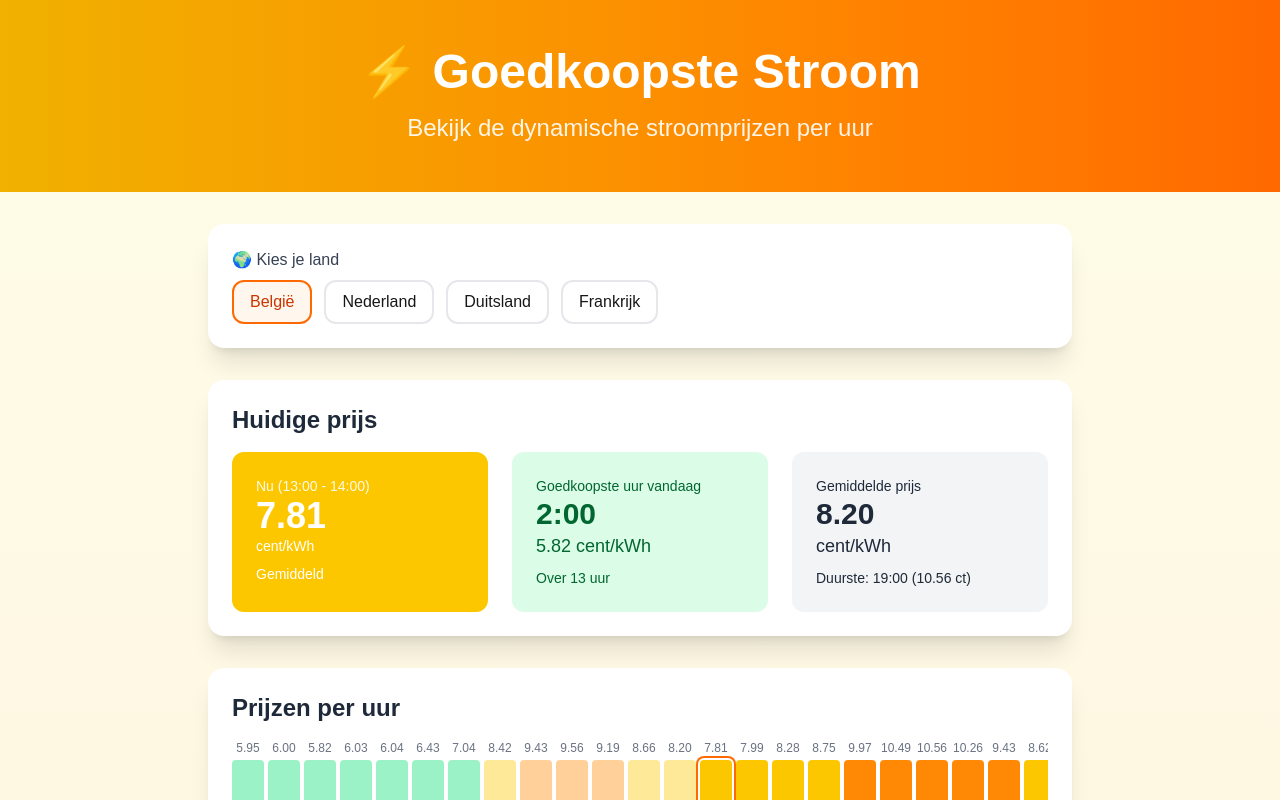
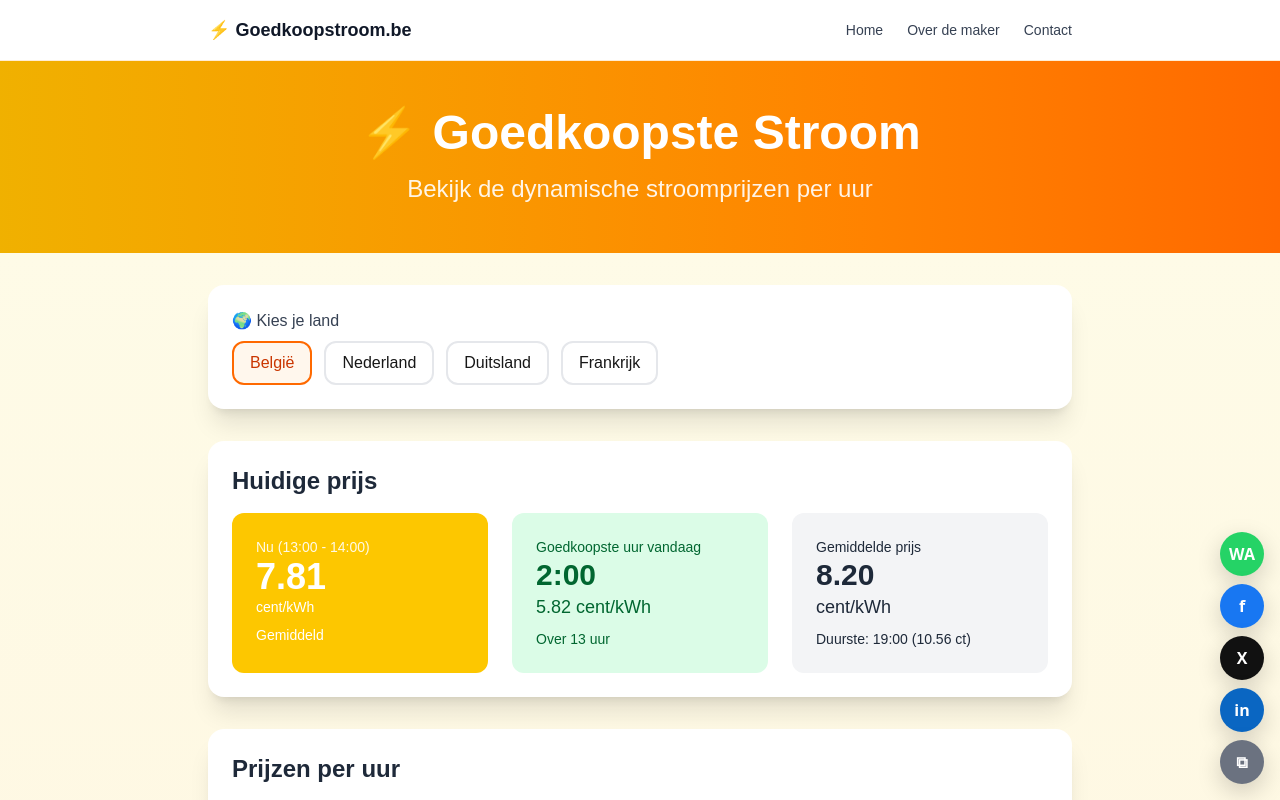
Before and after one commit to Hazier007/goedkoopstroom, a Next.js app: page / in a window 1280 px wide. Shown: the top 800 px of the page. Built offline with nearby package versions, Linux system fonts and the light colour scheme; no server answers.

Commit message:
Add header, footer and floating share buttons

```diff
--- /dev/null
+++ b/app/components/FloatingShare.tsx
@@ -0,0 +1,129 @@
+'use client';
+
+import { useEffect, useState } from 'react';
+import { usePathname } from 'next/navigation';
+
+export default function FloatingShare() {
+  const pathname = usePathname();
+  const [url, setUrl] = useState('');
+  const [isMobile, setIsMobile] = useState(false);
+
+  useEffect(() => {
+    setUrl(window.location.href);
+  }, [pathname]);
+
+  useEffect(() => {
+    const update = () => setIsMobile(window.innerWidth < 640);
+    update();
+    window.addEventListener('resize', update);
+    return () => window.removeEventListener('resize', update);
+  }, []);
+
+  const text = 'Check de goedkoopste stroom per uur op goedkoopstroom.be';
+
+  const encodedUrl = encodeURIComponent(url);
+  const encodedText = encodeURIComponent(text);
+
+  const links = {
+    whatsapp: `https://wa.me/?text=${encodedText}%20${encodedUrl}`,
+    facebook: `https://www.facebook.com/sharer/sharer.php?u=${encodedUrl}`,
+    x: `https://twitter.com/intent/tweet?text=${encodedText}&url=${encodedUrl}`,
+    linkedin: `https://www.linkedin.com/sharing/share-offsite/?url=${encodedUrl}`,
+  };
+
+  async function nativeShare() {
+    try {
+      if (navigator.share) {
+        await navigator.share({ title: 'Goedkoopste Stroom', text, url });
+      }
+    } catch {
+      // ignore
+    }
+  }
+
+  async function copyLink() {
+    try {
+      await navigator.clipboard.writeText(url);
+    } catch {
+      // ignore
+    }
+  }
+
+  if (!url) return null;
+
+  const size = isMobile ? 38 : 44;
+  const gap = isMobile ? 6 : 8;
+
+  return (
+    <div
+      style={
+        isMobile
+          ? {
+              position: 'fixed',
+              left: '50%',
+              transform: 'translateX(-50%)',
+              bottom: 14,
+              zIndex: 50,
+              display: 'flex',
+              flexDirection: 'row',
+              gap,
+              padding: 8,
+              borderRadius: 999,
+              background: 'rgba(255,255,255,0.9)',
+              backdropFilter: 'blur(8px)',
+              boxShadow: '0 8px 24px rgba(0,0,0,0.14)',
+            }
+          : {
+              position: 'fixed',
+              right: 16,
+              bottom: 16,
+              zIndex: 50,
+              display: 'flex',
+              flexDirection: 'column',
+              gap,
+            }
+      }
+      aria-label="Deel deze pagina"
+    >
+      <a href={links.whatsapp} target="_blank" rel="noreferrer" style={btn('#25D366', size)} aria-label="Deel via WhatsApp">
+        WA
+      </a>
+      <a href={links.facebook} target="_blank" rel="noreferrer" style={btn('#1877F2', size)} aria-label="Deel op Facebook">
+        f
+      </a>
+      <a href={links.x} target="_blank" rel="noreferrer" style={btn('#111111', size)} aria-label="Deel op X">
+        X
+      </a>
+      <a href={links.linkedin} target="_blank" rel="noreferrer" style={btn('#0A66C2', size)} aria-label="Deel op LinkedIn">
+        in
+      </a>
+      <button type="button" onClick={copyLink} style={btn('#6B7280', size)} aria-label="Kopieer link">
+        ⧉
+      </button>
+      {typeof navigator !== 'undefined' && 'share' in navigator && (
+        <button type="button" onClick={nativeShare} style={btn('#F97316', size)} aria-label="Delen">
+          ↗
+        </button>
+      )}
+    </div>
+  );
+}
+
+function btn(bg: string, size: number): React.CSSProperties {
+  return {
+    width: size,
+    height: size,
+    borderRadius: 999,
+    background: bg,
+    color: 'white',
+    display: 'grid',
+    placeItems: 'center',
+    textDecoration: 'none',
+    border: 'none',
+    cursor: 'pointer',
+    boxShadow: '0 8px 24px rgba(0,0,0,0.18)',
+    fontWeight: 700,
+    fontFamily: 'system-ui, -apple-system, Segoe UI, Roboto, Arial, sans-serif',
+    lineHeight: 1,
+  };
+}
--- /dev/null
+++ b/app/components/Footer.tsx
@@ -0,0 +1,17 @@
+import Link from 'next/link';
+
+export default function Footer() {
+  return (
+    <footer className="mt-10 pb-10 text-center text-gray-500">
+      <div className="max-w-4xl mx-auto px-4">
+        <div className="flex flex-wrap items-center justify-center gap-x-5 gap-y-2 text-sm mb-3">
+          <Link href="/" className="text-orange-700 hover:text-orange-900 underline">Home</Link>
+          <Link href="/over-mij" className="text-orange-700 hover:text-orange-900 underline">Over de maker</Link>
+          <a href="mailto:info@hazier.be" className="text-orange-700 hover:text-orange-900 underline">Contact</a>
+        </div>
+        <p>© {new Date().getFullYear()} Goedkoopstroom.be — Dynamische stroomprijzen per uur</p>
+        <p className="text-sm mt-2">Prijzen zijn indicatief en exclusief belastingen, netkosten en leverancier-marge.</p>
+      </div>
+    </footer>
+  );
+}
--- /dev/null
+++ b/app/components/Header.tsx
@@ -0,0 +1,49 @@
+'use client';
+
+import Link from 'next/link';
+import { useState } from 'react';
+
+export default function Header() {
+  const [open, setOpen] = useState(false);
+
+  return (
+    <header className="bg-white/90 backdrop-blur border-b border-orange-100 sticky top-0 z-40">
+      <div className="max-w-4xl mx-auto px-4 py-4 flex items-center justify-between">
+        <Link href="/" className="font-bold text-gray-900 text-lg">
+          ⚡ Goedkoopstroom.be
+        </Link>
+
+        <nav className="hidden md:flex items-center gap-6 text-sm">
+          <Link href="/" className="text-gray-700 hover:text-orange-700">Home</Link>
+          <Link href="/over-mij" className="text-gray-700 hover:text-orange-700">Over de maker</Link>
+          <a href="mailto:info@hazier.be" className="text-gray-700 hover:text-orange-700">Contact</a>
+        </nav>
+
+        <button
+          type="button"
+          className="md:hidden inline-flex items-center justify-center w-10 h-10 rounded-lg border border-gray-200"
+          aria-label="Open menu"
+          onClick={() => setOpen((v) => !v)}
+        >
+          ☰
+        </button>
+      </div>
+
+      {open && (
+        <div className="md:hidden border-t border-gray-100 bg-white">
+          <div className="max-w-4xl mx-auto px-4 py-3 flex flex-col gap-3 text-sm">
+            <Link onClick={() => setOpen(false)} href="/" className="text-gray-700 hover:text-orange-700">
+              Home
+            </Link>
+            <Link onClick={() => setOpen(false)} href="/over-mij" className="text-gray-700 hover:text-orange-700">
+              Over de maker
+            </Link>
+            <a href="mailto:info@hazier.be" className="text-gray-700 hover:text-orange-700">
+              Contact
+            </a>
+          </div>
+        </div>
+      )}
+    </header>
+  );
+}
--- a/app/layout.tsx
+++ b/app/layout.tsx
@@ -2,6 +2,7 @@ import type { Metadata } from "next";
 import { Geist, Geist_Mono } from "next/font/google";
 import Script from "next/script";
 import "./globals.css";
+import FloatingShare from "./components/FloatingShare";
 
 const geistSans = Geist({
   variable: "--font-geist-sans",
@@ -51,6 +52,7 @@ export default function RootLayout({
         className={`${geistSans.variable} ${geistMono.variable} antialiased`}
       >
         {children}
+        <FloatingShare />
       </body>
     </html>
   );
--- a/app/page.tsx
+++ b/app/page.tsx
@@ -1,6 +1,8 @@
 'use client';
 
 import { useState, useEffect } from 'react';
+import Header from './components/Header';
+import Footer from './components/Footer';
 
 interface PriceData {
   hour: number;
@@ -88,7 +90,9 @@ export default function Home() {
   };
 
   return (
-    <main className="min-h-screen bg-gradient-to-b from-yellow-50 to-orange-100">
+    <>
+      <Header />
+      <main className="min-h-screen bg-gradient-to-b from-yellow-50 to-orange-100">
       {/* Hero Section */}
       <div className="bg-gradient-to-r from-yellow-500 to-orange-500 text-white py-12 px-4">
         <div className="max-w-4xl mx-auto text-center">
@@ -369,15 +373,9 @@ export default function Home() {
           </p>
         </div>
 
-        {/* Footer */}
-        <footer className="text-center text-gray-500 mt-8 pb-8">
-          <p>© {new Date().getFullYear()} Goedkoopstroom.be - Dynamische stroomprijzen</p>
-          <p className="text-sm mt-2">Prijzen zijn indicatief en exclusief belastingen</p>
-          <p className="mt-2">
-            <a href="/over-mij" className="text-yellow-600 hover:text-yellow-800 underline">Over de maker</a>
-          </p>
-        </footer>
+        <Footer />
       </div>
     </main>
+    </>
   );
 }
```
